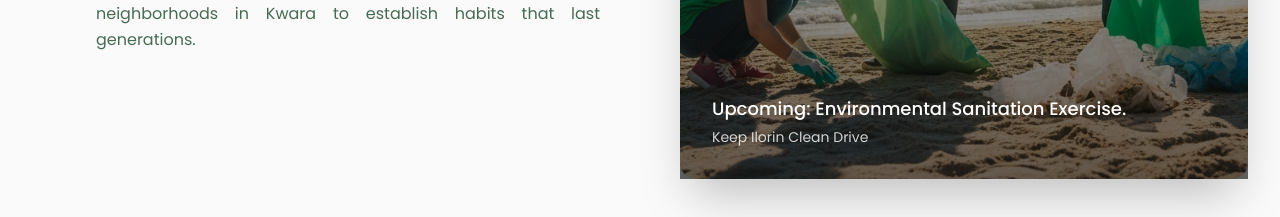
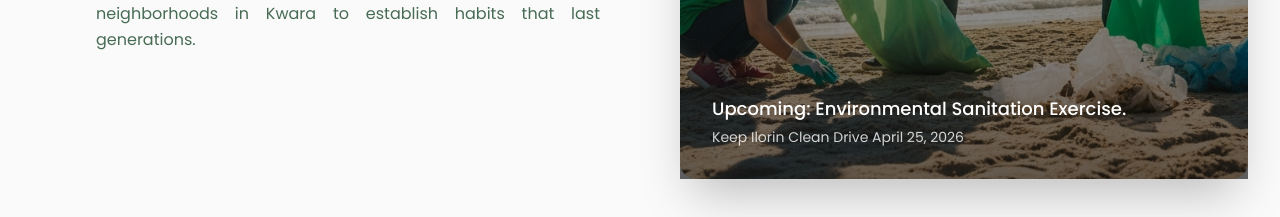
Before and after one commit to Razadan1/WastureSolutionsWebsite, a React (Vite) app: page / in a window 1280 px wide. Shown: the part 1820-2037 px from the top of the page. Built offline with nearby package versions, Linux system fonts and the light colour scheme.

Commit message:
Activity Updated

```diff
--- a/src/components/About.tsx
+++ b/src/components/About.tsx
@@ -91,7 +91,7 @@ export function About() {
               <div className="absolute inset-0 bg-gradient-to-t from-black/60 to-transparent"></div>
               <div className="absolute bottom-0 left-0 p-8">
                 <p className="text-white font-medium text-lg">Upcoming: Environmental Sanitation Exercise.</p>
-                <p className="text-white/80 text-sm mt-1">Keep Ilorin Clean Drive</p>
+                <p className="text-white/80 text-sm mt-1">Keep Ilorin Clean Drive <time dateTime="2026-04-21">April 25, 2026</time></p>
               </div>
             </div>
             {/* Decorative element */}
```
